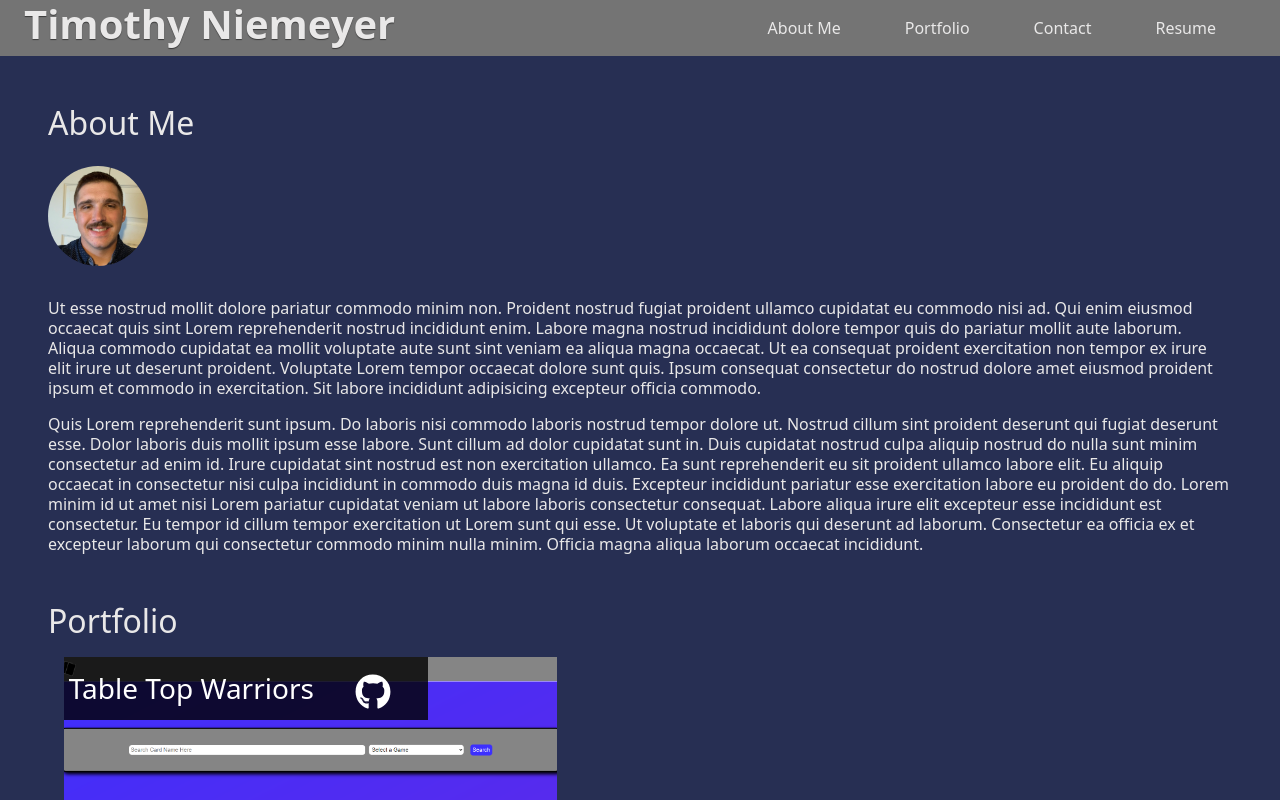
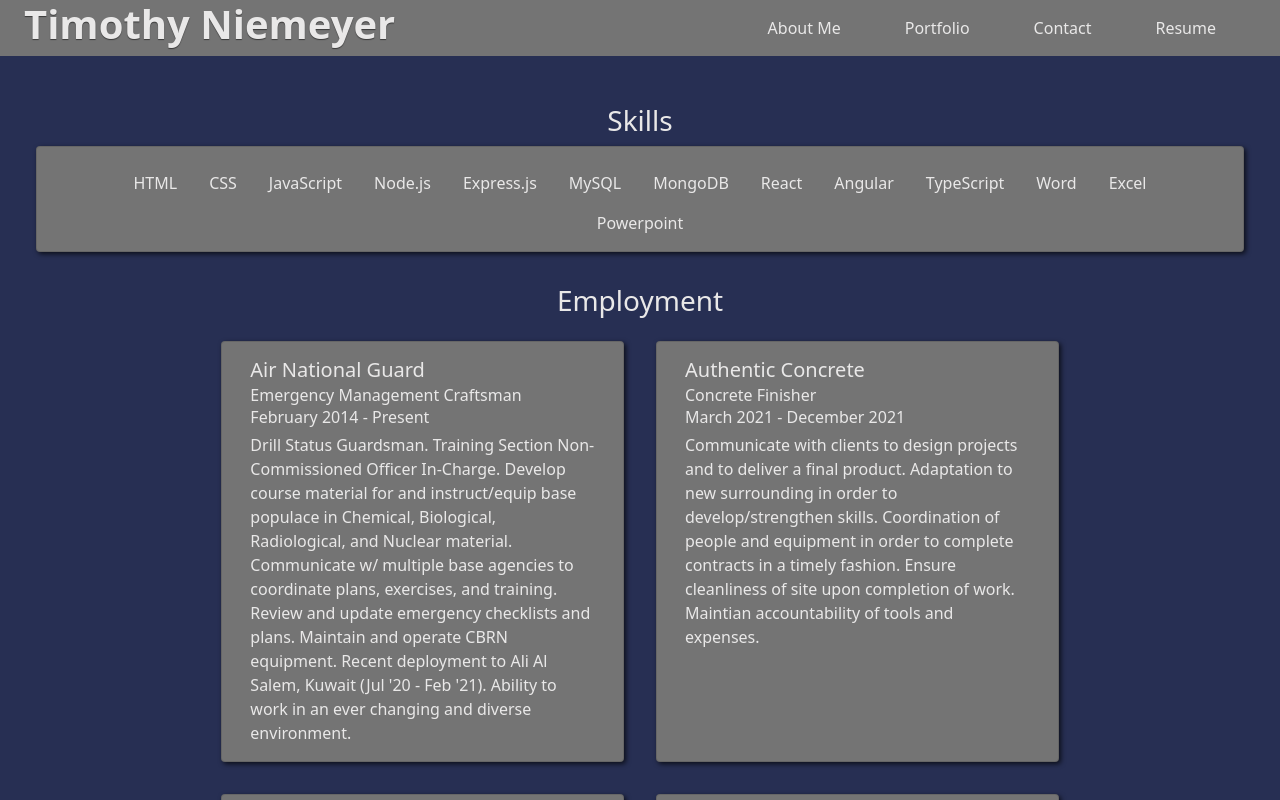
Before and after one commit to tniemeye19/symmetrical-react-enigma-portfolio, a React (Create React App) app: page / in a window 1280 px wide. Shown: the top 800 px of the page. Built offline with nearby package versions, Linux system fonts and the light colour scheme.

Commit message:
create resume component and applicable json files for information

```diff
--- a/src/App.js
+++ b/src/App.js
@@ -1,9 +1,9 @@
 import './App.css';
 import Navigation from './components/Navigation';
-import About from './components/About';
-import Portfolio from './components/Portfolio';
-import Contact from './components/Contact';
-
+// import About from './components/About';
+// import Portfolio from './components/Portfolio';
+// import Contact from './components/Contact';
+import Resume from './components/Resume';
 import Footer from './components/Footer';
 
 function App() {
@@ -12,9 +12,10 @@ function App() {
     <div className="App">
       <Navigation />
       <main>
-        <About />
+        {/* <About />
         <Portfolio />
-        <Contact />
+        <Contact /> */}
+        <Resume />
       </main>
       <Footer />
     </div>
--- /dev/null
+++ b/src/components/Resume/index.js
@@ -0,0 +1,39 @@
+import React from 'react';
+import { Card } from 'react-bootstrap';
+import './style.css';
+import jobs from './jobs.json';
+import skills from './skills.json';
+
+function Resume() {
+    return(
+        <section className="resume">
+            <div className='skills row'>
+                <h3>Skills</h3>
+                <Card className='skills-card col-12'>
+                    <Card.Body className='skills-card-body'>
+                    {
+                        skills && skills.length > 0 && skills.map((skill) =>
+                        <Card.Text className="skills-card-text">{skill.name}</Card.Text>)
+                    }
+                    </Card.Body>
+                </Card>
+            </div>
+            <div className='employment row justify-content-center'>
+                <h3>Employment</h3>
+                {
+                    jobs && jobs.length > 0 && jobs.map((job) =>
+                    <Card className='employment-card col-4'>
+                        <Card.Body>
+                            <Card.Title className='employer'>{job.employer}</Card.Title>
+                            <Card.Subtitle className='title'>{job.title}</Card.Subtitle>
+                            <Card.Subtitle className='duration'>{job.duration}</Card.Subtitle>
+                            <Card.Text className='description'>{job.description}</Card.Text>
+                        </Card.Body>
+                    </Card>)
+                }
+            </div>
+        </section>
+    )
+}
+
+export default Resume;
--- /dev/null
+++ b/src/components/Resume/jobs.json
@@ -0,0 +1,26 @@
+[
+    {
+        "employer": "Air National Guard",
+        "title": "Emergency Management Craftsman",
+        "duration": "February 2014 - Present",
+        "description": "Drill Status Guardsman. Training Section Non-Commissioned Officer In-Charge. Develop course material for and instruct/equip base populace in Chemical, Biological, Radiological, and Nuclear material. Communicate w/ multiple base agencies to coordinate plans, exercises, and training. Review and update emergency checklists and plans. Maintain and operate CBRN equipment. Recent deployment to Ali Al Salem, Kuwait (Jul '20 - Feb '21). Ability to work in an ever changing and diverse environment."
+    },
+    {
+        "employer": "Authentic Concrete",
+        "title": "Concrete Finisher",
+        "duration": "March 2021 - December 2021",
+        "description": "Communicate with clients to design projects and to deliver a final product. Adaptation to new surrounding in order to develop/strengthen skills. Coordination of people and equipment in order to complete contracts in a timely fashion. Ensure cleanliness of site upon completion of work. Maintian accountability of tools and expenses."
+    },
+    {
+        "employer": "McGhee Tyson ANG",
+        "title": "Commander Support Staff (Federal Technician)",
+        "duration": "November 2019 - July 2020",
+        "description": "Develop order forms for members deployment items. Coordinate with local distributors and supply office to ensure members recieved all items necessary for deployment. Confirm training and medical requirements met for each unit member each month; shedule otherwise. Follow established guidelines and directions from superiors to accomplish day to day tasks."
+    },
+    {
+        "employer": "AutoZone",
+        "title": "Cusomer Sales Manager",
+        "duration": "January 2016 - June 2019",
+        "description": "Led team in day to day operations. Maintain proper audit logs and records. Ensure daily paperwork is completed and filed accordingly. Communicate effectively with employees to ensure customer satisfaction. Diagnose issues with customer vehicles. Keyholder for opening and closing the business."
+    }
+]
--- /dev/null
+++ b/src/components/Resume/skills.json
@@ -0,0 +1,41 @@
+[
+    {
+        "name": "HTML"
+    },
+    {
+        "name": "CSS"
+    },
+    {
+        "name": "JavaScript"
+    },
+    {
+        "name": "Node.js"
+    },
+    {
+        "name": "Express.js"
+    },
+    {
+        "name": "MySQL"
+    },
+    {
+        "name": "MongoDB"
+    },
+    {
+        "name": "React"
+    },
+    {
+        "name": "Angular"
+    },
+    {
+        "name": "TypeScript"
+    },
+    {
+        "name": "Word"
+    },
+    {
+        "name": "Excel"
+    },
+    {
+        "name": "Powerpoint"
+    }
+]
--- /dev/null
+++ b/src/components/Resume/style.css
@@ -0,0 +1,46 @@
+.resume {
+    margin: 3rem;
+    text-align: center;
+}
+
+.skills, .employment {
+    margin: 2rem ;
+}
+
+.card {
+    box-shadow: 2px 2px 5px rgba(0, 0, 0, 0.7);
+}
+
+.card.skills-card {
+    flex-direction: row;
+    width: fit-content;
+    background-color: #747474;
+    margin-left: auto;
+    margin-right: auto;
+}
+
+.card-body.skills-card-body {
+    flex-direction: row;
+    width: fit-content;
+    background-color: #747474;
+}
+
+.card-text.skills-card-text {
+    margin: 0.5rem 1rem;
+    display: inline-block;
+}
+
+.card.employment-card {
+    display: flex;
+    margin: 1rem;
+    background-color: #747474;
+    text-align: left;
+}
+
+.card-subtitle.title {
+    margin-bottom: 0.4rem
+}
+
+.card-text.description {
+    margin-top: 0.4rem;
+}
```
